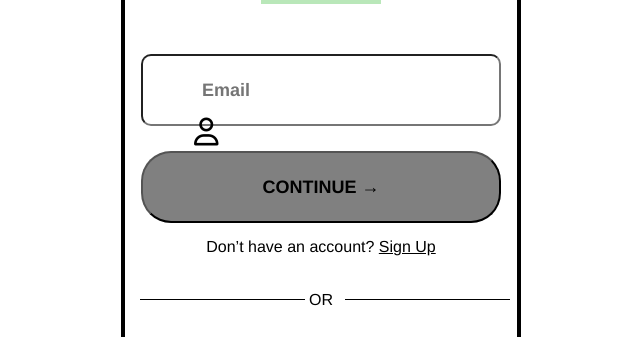
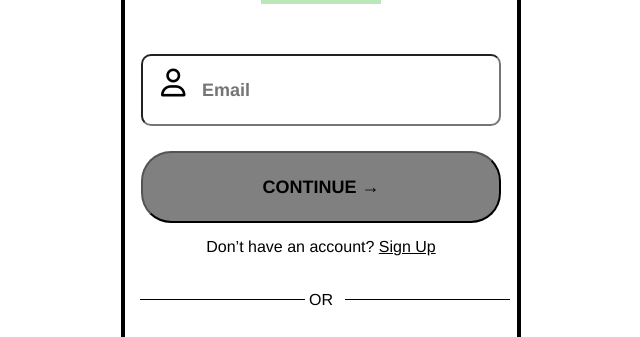
Before and after one commit to Jking710/Grass-Extension-Clone-Project, a plain HTML site: page index.html in a window 1280 px wide. Shown: the part 246-583 px from the top of the page, without its empty margins (319-959 px from the left). Drawn offline with Linux system fonts and the light colour scheme.

Commit message:
Update style.css

```diff
--- a/style.css
+++ b/style.css
@@ -48,8 +48,8 @@
 .fa-regular{
   position: absolute;
   font-size: 28px;
-  right: 58%;
-  bottom: 51%;
+  padding-top: 65px;
+  margin-left: -80px;
 }
 
 
```
